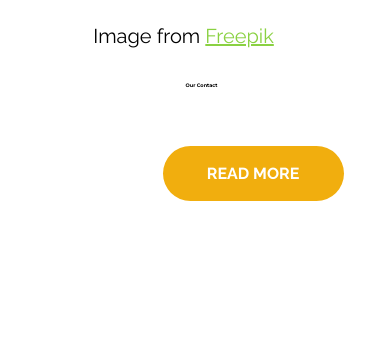
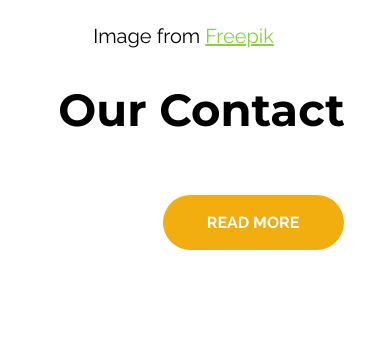
Before and after one commit to ossma-coscous/website, a plain HTML site: page index.html in a window 390 px wide. Shown: the part 3226-3571 px from the top of the page. Drawn offline with Linux system fonts and the light colour scheme; a web font is replaced by a local one.

Commit message:
Update style.css

```diff
--- a/style.css
+++ b/style.css
@@ -288,7 +288,7 @@ h1, h3, h4, h5, h6 {
 }
 
  .layout  h1 {
-    font-size: 5px;
+    font-size: 50px;
     font-weight: 700;
     font-family: "Montserrat", sans-serif;
     position: relative;
@@ -638,6 +638,7 @@ h1, h3, h4, h5, h6 {
     padding-top: 15px;
     position: relative;
     left: 2%;
+    font-size: 45px;
   }
 
   .layout .items p {
```
